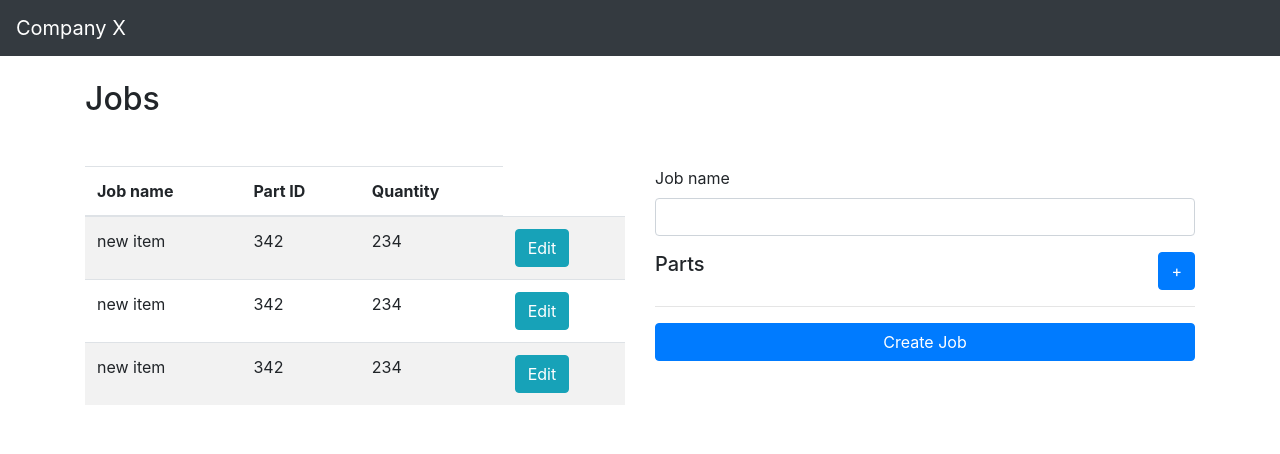
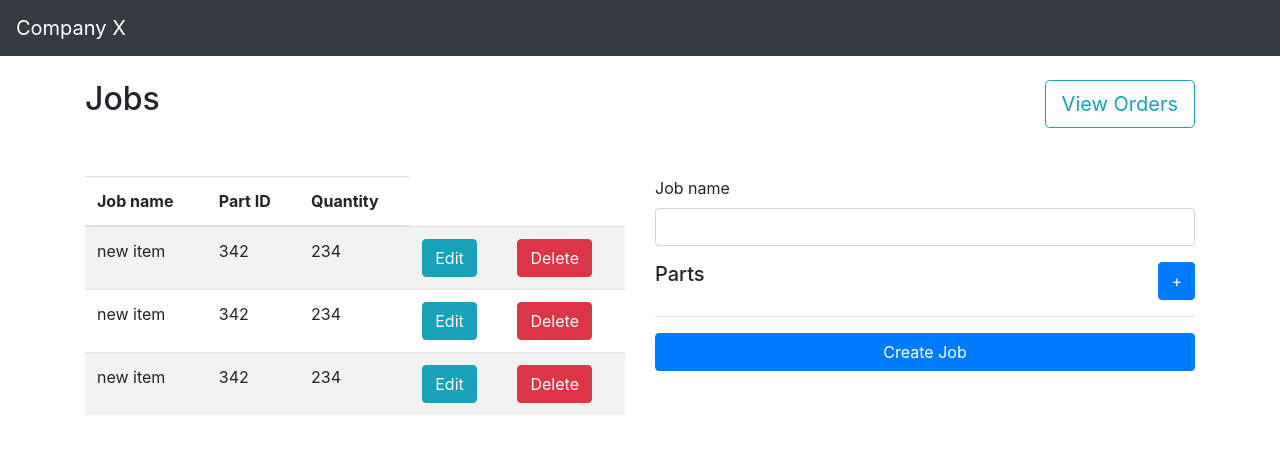
Before and after one commit to kumarmpk/csci5409_project, an Angular app in the folder compX/frontend/: page / in a window 1280 px wide. Shown: the top 454 px of the page. Built offline with nearby package versions, Linux system fonts and the light colour scheme.

Commit message:
added orders button

```diff
--- a/compX/frontend/src/app/jobs/job-item/job-item.component.html
+++ b/compX/frontend/src/app/jobs/job-item/job-item.component.html
@@ -1,4 +1,9 @@
-<h2>Jobs</h2>
+<div class="d-flex justify-content-sm-between">
+    <h2>Jobs</h2>
+    <button (click)="addPart()"
+            type="button"
+            class="btn btn-lg btn-outline-info">View Orders</button>
+</div>
 <div class="row mt-5">
     <div class="col">
         <table class="table table-striped">
@@ -17,6 +22,9 @@
                     <td>
                         <div class="btn btn-info">Edit</div>
                     </td>
+                    <td>
+                        <div class="btn btn-danger">Delete</div>
+                    </td>
                 </tr>
             </tbody>
         </table>
```
